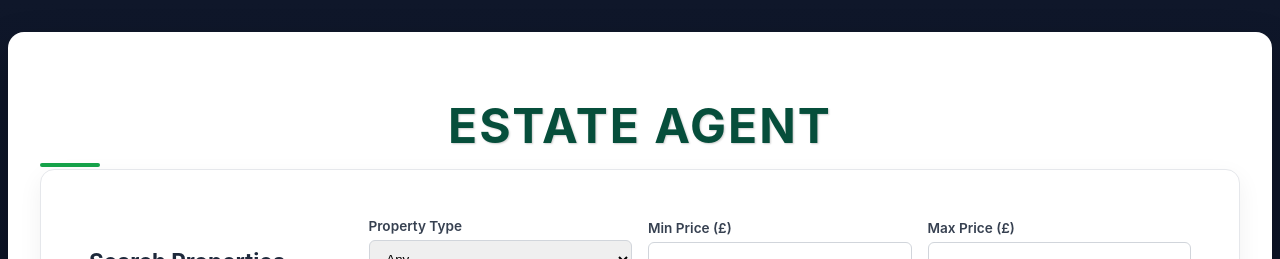
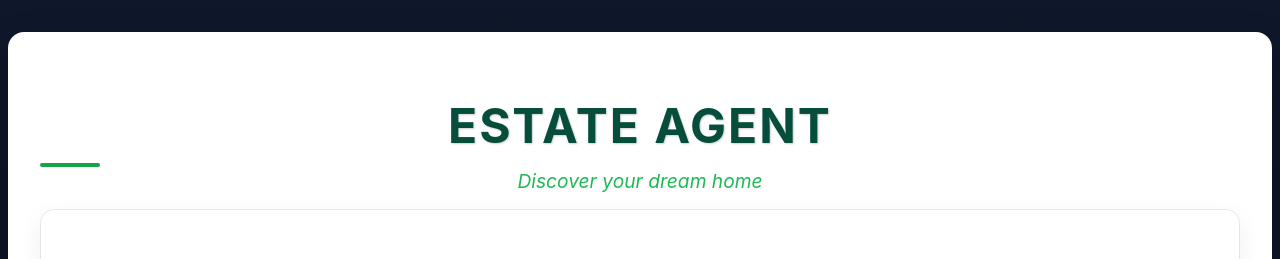
Before and after one commit to veenathsand/property-app, a React (Vite) app in the folder frontend/: page / in a window 1280 px wide. Shown: the top 259 px of the page. Built offline with nearby package versions, Linux system fonts and the light colour scheme.

Commit message:
Update the file adding subtitle.

```diff
--- a/frontend/src/pages/SearchPage.jsx
+++ b/frontend/src/pages/SearchPage.jsx
@@ -41,6 +41,7 @@ function SearchPage() {
     return (
         <div className="container">
             <h1 className="page-title">Estate Agent</h1>
+            <p className="page-subtitle">Discover your dream home</p>
 
             {/* Search Form */}
             <section className="search-section">
```
